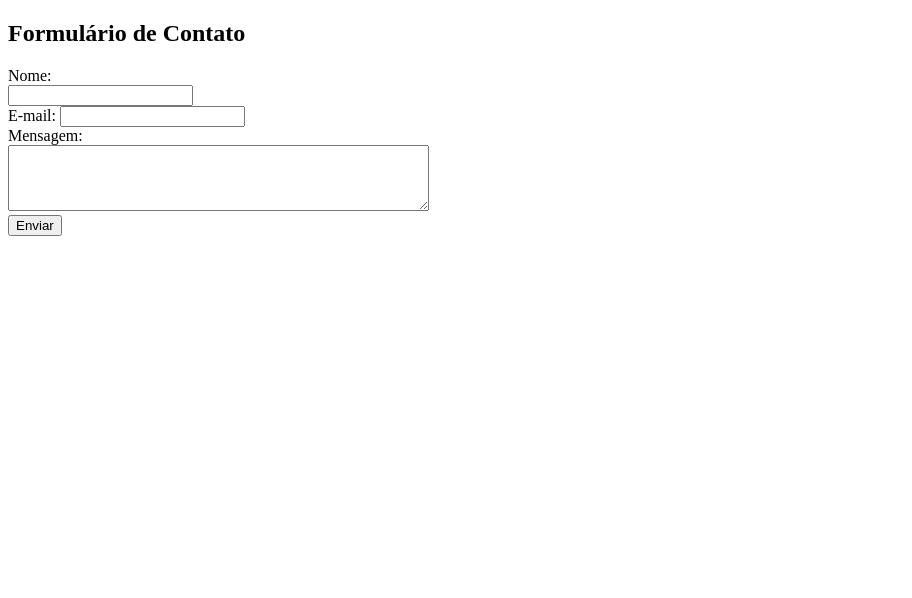
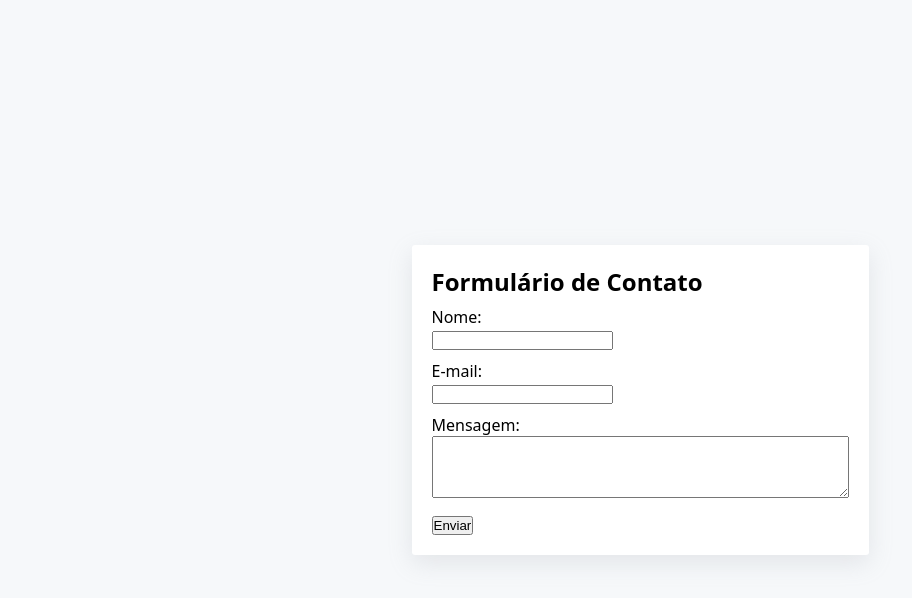
Before and after one commit to EriFilha/html-form, a plain HTML site: page index.html in a window 1280 px wide. Shown: the whole page, without its empty margins (0-912 px from the left). Drawn offline with Linux system fonts and the light colour scheme.

Commit message:
css e js

```diff
--- a/index.html
+++ b/index.html
@@ -15,7 +15,7 @@
                 </div>
 
                 <div class="form-input-group">
-                    <label for="email">E-mail:</label>
+                    <label for="email">E-mail:</label><br>
                     <input type="email" id="email" name="email" required><br>
                 </div>
 
--- a/scripts.js
+++ b/scripts.js
@@ -0,0 +1,12 @@
+const formContact = document.getElementById('contact-form');
+
+formContact.addEventListener('submit', (event) => {
+    event.preventDefault();
+
+    const name = formContact.elements['name'].value;
+    const email = formContact.elements['email'].value;
+    const message = formContact.elements['message'].value;
+
+    const result = `Nome: ${name}\nE-mail: ${email}\nMessage: ${message}`;
+    alert(result);
+});
--- a/styles.css
+++ b/styles.css
@@ -0,0 +1,34 @@
+* {
+    margin: 0px;
+    padding: 0px;
+}
+
+html {
+    height: 100%;
+}
+
+body {
+    align-items: center;
+    background-color: #F6F8FA;
+    display: flex;
+    height: 100%;
+    justify-content: center;
+
+    font-family: system-ui, -apple-system, BlinkMacSystemFont, 'Segoe UI', Roboto, Helvetica, Arial, sans-serif;
+    'Apple Color Emoji', 'Segoe UI Emoji', 'Segoe UI Symbol';
+}
+
+.form-wrapper {
+    background-color: white;
+    padding: 20px;
+    border-radius: 3px;
+    box-shadow: rgba(149, 157, 165, 0.2) 0px 8px 24px;
+}
+
+.form-title {
+    margin-bottom: 8px;
+}
+
+.form-input-group {
+    margin-bottom: 10px;
+}
```
